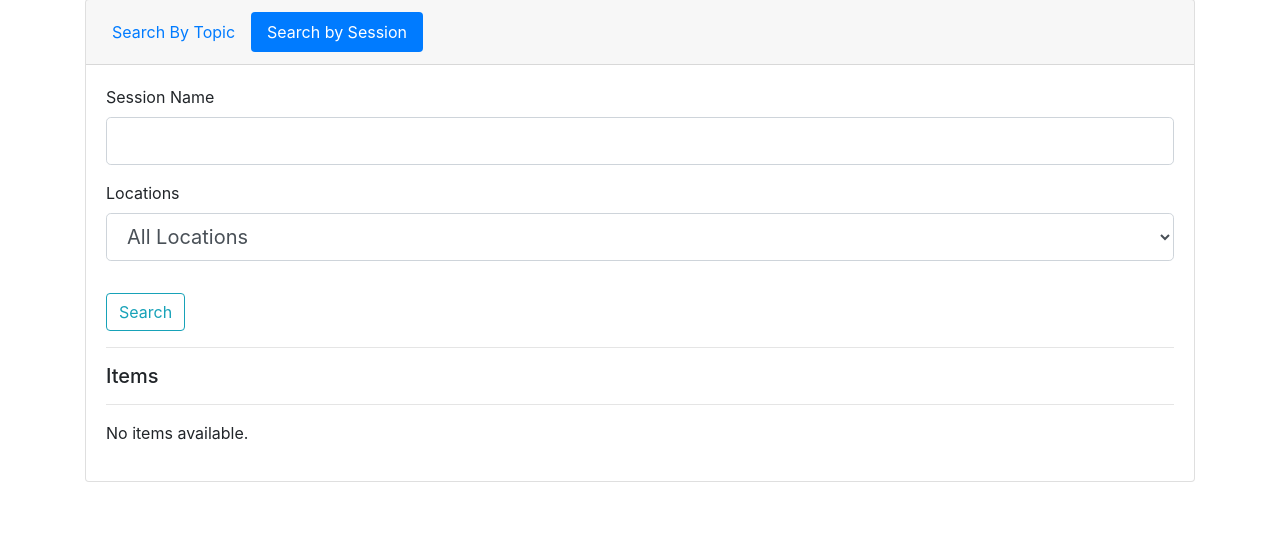
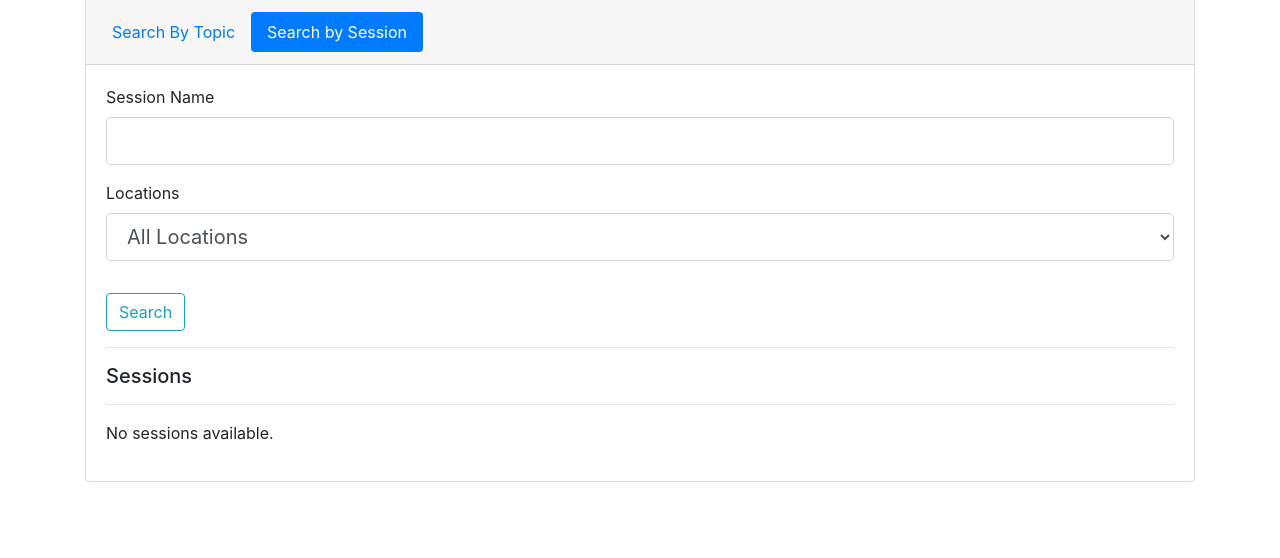
Before and after one commit to caitlinyang/amexacademy, a Flask app: page /dashboard/item_search in a window 1280 px wide. Shown: the part 158-716 px from the top of the page. Run offline with Flask 2, Linux system fonts and the light colour scheme; a user stored in the database is signed in; some libraries are stand-ins or nearby versions.

Commit message:
Formatting with search

```diff
--- a/academy/templates/account.html
+++ b/academy/templates/account.html
@@ -10,12 +10,11 @@
     {% endif %}
     <hr>
     <nav class="navbar navbar-light bg-white">
-        <h5>Your Skills</h5>
+        <h5>Your Skills:</h5>
         <form class="form-inline">
             <a class="btn btn-secondary" href="{{ url_for('add_skill')}}">Add Skill</a>
         </form>
     </nav>
-    <hr>
     <div class="row">
     {% for skill in skills %}
         <div class="col-sm-4 mb-3">
--- a/academy/templates/category_search.html
+++ b/academy/templates/category_search.html
@@ -46,10 +46,10 @@
             </div>
         </form>
         <hr>
-        <h5>Items</h5>
+        <h5>Sessions</h5>
         <hr>
         {% if items|length == 0 %}
-            <p>No items available.</p>
+            <p>No sessions available.</p>
         {% else %}
             <div class="row">
             {% for item in items %}
--- a/academy/templates/item_search.html
+++ b/academy/templates/item_search.html
@@ -46,10 +46,10 @@
             </div>
         </form>
         <hr>
-        <h5>Items</h5>
+        <h5>Sessions</h5>
         <hr>
         {% if items|length == 0 %}
-            <p>No items available.</p>
+            <p>No sessions available.</p>
         {% else %}
             <div class="row">
             {% for item in items %}
```
